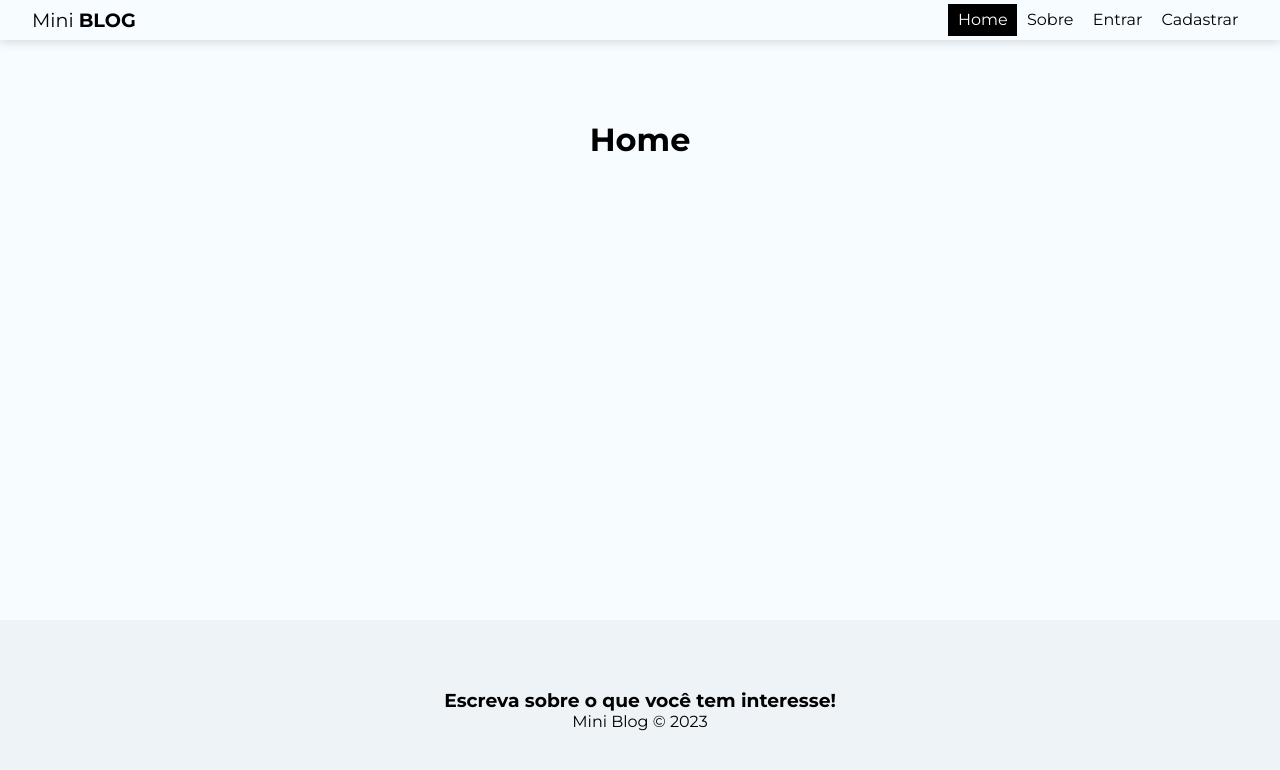
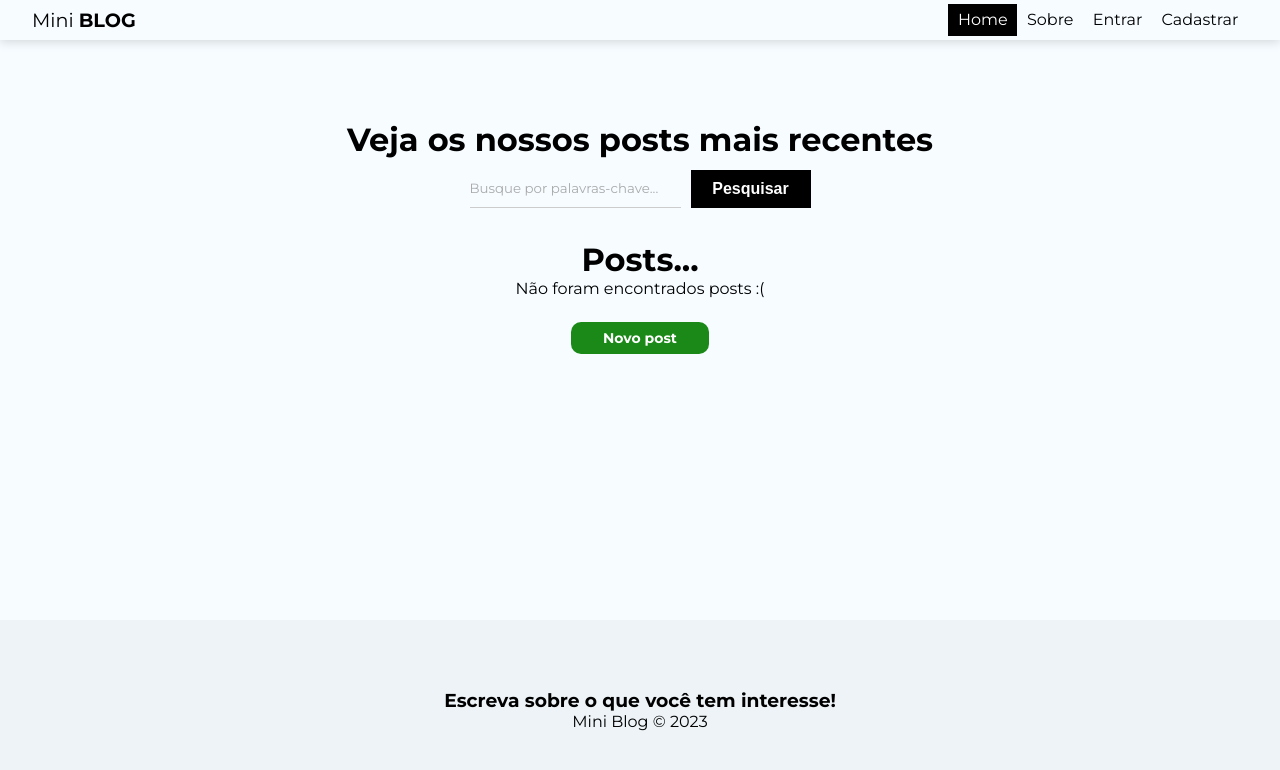
Before and after one commit to abnerfirmino/Projeto-Mini-Blog, a React (Vite) app: page / in a window 1280 px wide. Shown: the top 770 px of the page. Built offline with nearby package versions, Linux system fonts and the light colour scheme; no server answers.

Commit message:
estrutura da Home criada

```diff
--- a/src/App.jsx
+++ b/src/App.jsx
@@ -21,6 +21,7 @@ import { onAuthStateChanged } from 'firebase/auth';
 const App = () => {
   // estados da app
   const [user, setUser] = useState(undefined);
+  const [userName, setUserName] = useState('');
   const { auth } = useAuthentication();
 
   const loadingUser = user === undefined;
@@ -29,6 +30,7 @@ const App = () => {
   useEffect(() => {
     onAuthStateChanged(auth, (user) => {
       setUser(user);
+      setUserName(user.displayName);
     });
   }, [auth]);
 
@@ -39,7 +41,7 @@ const App = () => {
 
   return (
     <div className="App">
-      <AuthContextProvider value={{ user }}>
+      <AuthContextProvider value={{ user, userName }}>
         <BrowserRouter>
           <NavBar />
           <main className="container">
--- a/src/pages/Home/index.jsx
+++ b/src/pages/Home/index.jsx
@@ -1,9 +1,43 @@
 import './styles.css';
+import { useState } from 'react';
+import { Link } from 'react-router-dom';
+import { useAuthContext } from '../../hooks/useAuthContext';
 
 const Home = () => {
+  const { userName } = useAuthContext();
+  const [query, setQuery] = useState('');
+  const [posts] = useState([]);
+
+  const handleSubmit = (e) => {
+    e.preventDefault();
+  };
+
   return (
-    <div>
-      <h1>Home</h1>
+    <div className="home">
+      {userName && <h1>Olá, {userName}!</h1>}
+      <h1>Veja os nossos posts mais recentes</h1>
+      <form className="search-form" onSubmit={handleSubmit}>
+        <input
+          type="text"
+          placeholder="Busque por palavras-chave..."
+          onChange={(e) => setQuery(e.target.value)}
+          value={query}
+        />
+        <button className="btn btn-dark" type="submit">
+          Pesquisar
+        </button>
+      </form>
+      <div>
+        <h1>Posts...</h1>
+        {posts && posts.length === 0 && (
+          <div className="noposts">
+            <p>Não foram encontrados posts :(</p>
+            <button className="post-btn">
+              <Link to="/posts/create">Novo post</Link>
+            </button>
+          </div>
+        )}
+      </div>
     </div>
   );
 };
--- a/src/pages/Home/styles.css
+++ b/src/pages/Home/styles.css
@@ -0,0 +1,45 @@
+.home {
+  display: flex;
+  flex-direction: column;
+  align-items: center;
+  text-align: center;
+  justify-content: center;
+}
+
+.search-form {
+  max-width: 100%;
+  width: 60%;
+  display: flex;
+  justify-content: center;
+  margin-bottom: 2em;
+}
+
+.search-form input {
+  margin-right: 10px;
+  width: 60%;
+}
+
+.noposts {
+  text-align: center;
+}
+
+.noposts p {
+  margin-bottom: 1.5em;
+}
+
+.noposts a {
+  padding: 10px 25px;
+}
+
+.post-btn {
+  background-color: #1a8918;
+  border: none;
+  border-radius: 10px;
+  padding: 0.5em;
+}
+
+.post-btn a {
+  color: #fff;
+  font-size: 14px;
+  font-weight: bold;
+}
```
